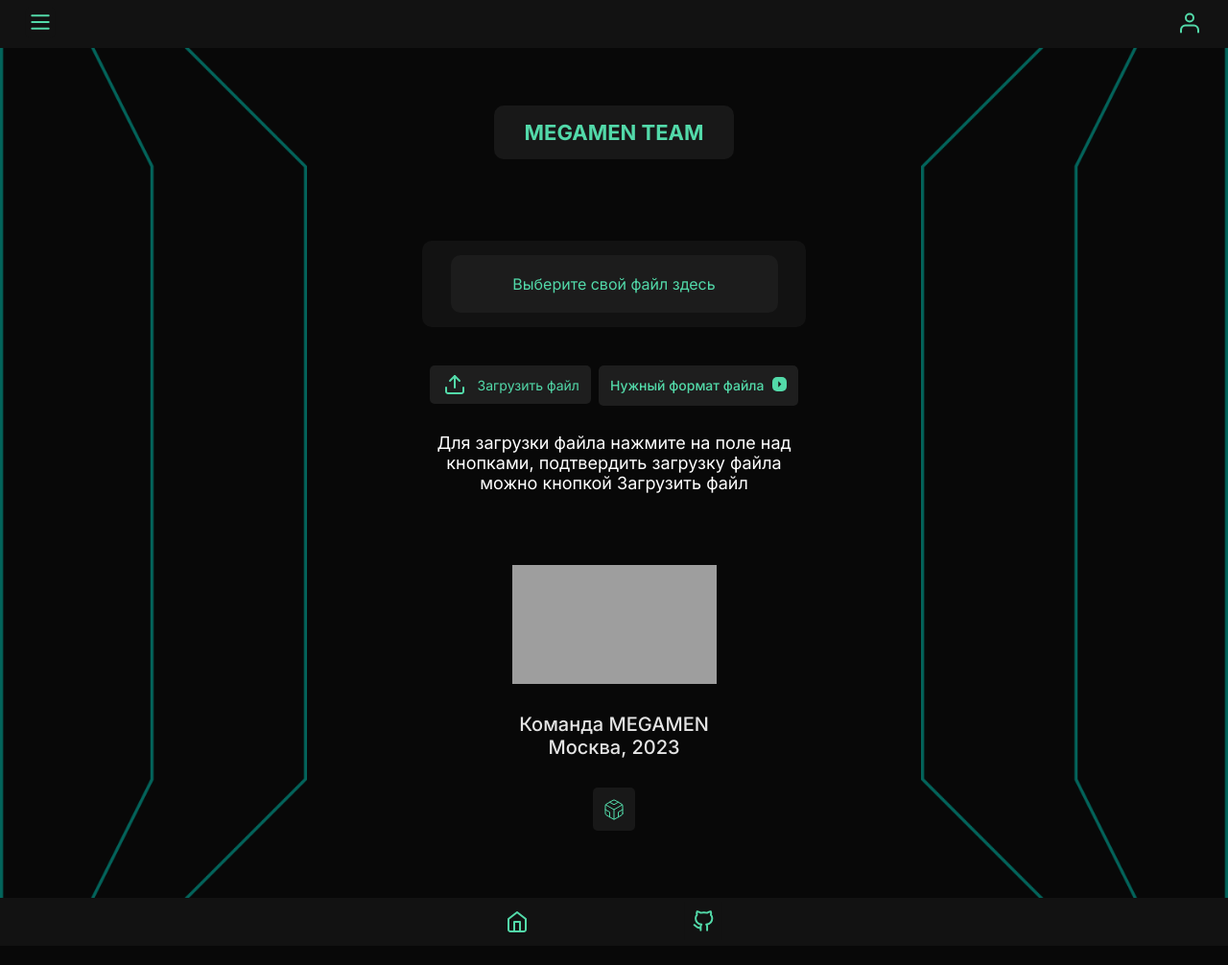
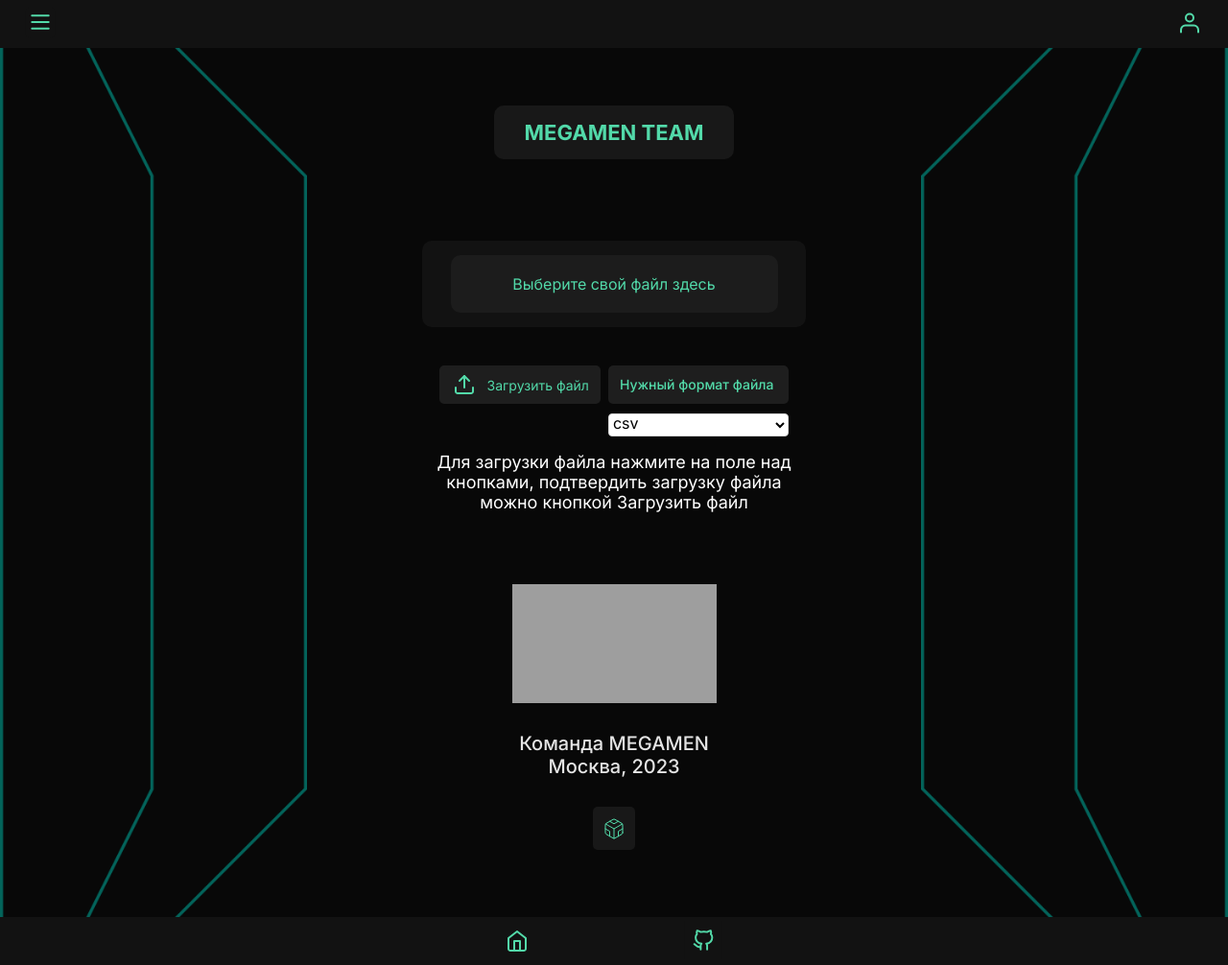
Before and after one commit to megamen-x/press-releases-megamen, a Django app: page /file in a window 1280 px wide. Shown: the whole page at 96% size. Before the commit the page ends 972 px from the top, so only its background shows below. Run offline with Django 4.2, Linux system fonts and the light colour scheme; grey boxes are pictures that could not be loaded.

Commit message:
drop-down type-select

```diff
--- a/credit_rating/main/templates/main/mmtfilescreen.html
+++ b/credit_rating/main/templates/main/mmtfilescreen.html
@@ -7,12 +7,7 @@
 {% block custom_style %}
 <style>
     [data-thq="thq-dropdown"]:hover > [data-thq="thq-dropdown-list"] {
-      display: flex;
-      background-color: rgba(40, 40, 40, 1);
-    }
-    [data-thq="thq-dropdown"]:hover > [data-thq="thq-dropdown-toggle"] {
-      display: flex;
-      background-color: rgba(40, 40, 40, 1);
+      background-color: rgba(100, 100, 100, 1);
     }
     [data-thq="thq-dropdown"]:hover > div [data-thq="thq-dropdown-arrow"] {
       transform: rotate(90deg);
@@ -32,7 +27,8 @@
                 </button>
               </form>
               <div class="mmtfilescreen-elemsframe">
-                <form class="mmtfilescreen-fileframe" action='' method="post">
+                <form class="mmtfilescreen-fileframe" enctype="multipart/form-data" method="post">
+                  {% csrf_token %}
                   <div class="mmtfilescreen-fileframe">
                     <div class="mmtfilescreen-chartviewbtn">
                       <div class="mmtfilescreen-insidefr">
@@ -65,14 +61,15 @@
                       </button>
                       <div class="mmtfilescreen-dropdwn-btn">
                         <div data-thq="thq-dropdown" class="mmtfilescreen-thq-dropdown list-item">
-                          <div data-thq="thq-dropdown-toggle" class="mmtfilescreen-dropdown-toggle">
+                          <button data-thq="thq-dropdown-toggle" class="mmtfilescreen-dropdown-toggle">
                             <span class="mmtfilescreen-text1106">Нужный формат файла</span>
-                            <div data-thq="thq-dropdown-arrow" class="mmtfilescreen-dropdown-arrow">
+                            {% comment %} <div data-thq="thq-dropdown-arrow" class="mmtfilescreen-dropdown-arrow">
                               <svg viewBox="0 0 1024 1024" class="mmtfilescreen-icon">
                                 <path d="M426 726v-428l214 214z"></path>
                               </svg>
-                            </div>
-                          </div>
+                            </div> {% endcomment %}
+                          </button>
+                          <br>
                           <select name="output_format" data-thq="thq-dropdown-list" class="mmtfilescreen-dropdown-list">
                             <li data-thq="thq-dropdown" class="mmtfilescreen-dropdown list-item">
                               <div data-thq="thq-dropdown-toggle" class="mmtfilescreen-dropdown-toggle1">
--- a/credit_rating/static/css/mmtfilescreen.css
+++ b/credit_rating/static/css/mmtfilescreen.css
@@ -220,6 +220,7 @@
   padding: 12px;
   transition: 0.7s;
   gap: 5px;
+  margin-bottom: 10px;
 }
 .mmtfilescreen-text1106 {
   color: #53daa9;
@@ -245,14 +246,13 @@
   margin-bottom: auto;
 }
 .mmtfilescreen-dropdown-list {
-  background-color: rgba(30, 30, 30, 1);
+  background-color: rgba(40, 40, 40, 1);
   left: 0%;
   width: max-content;
-  display: none;
+  display: flex;
   z-index: 100;
   position: absolute;
   min-width: 100%;
-  transition: 0.3s;
   align-items: stretch;
   border-color: #D9D9D9;
   border-width: 1px;
@@ -767,6 +767,7 @@
   text-decoration: none;
 }
 .mmtfilescreen-attentionfile1 {
+  margin-top: 20px;
   gap: 10px;
   display: flex;
   align-self: stretch;
```
